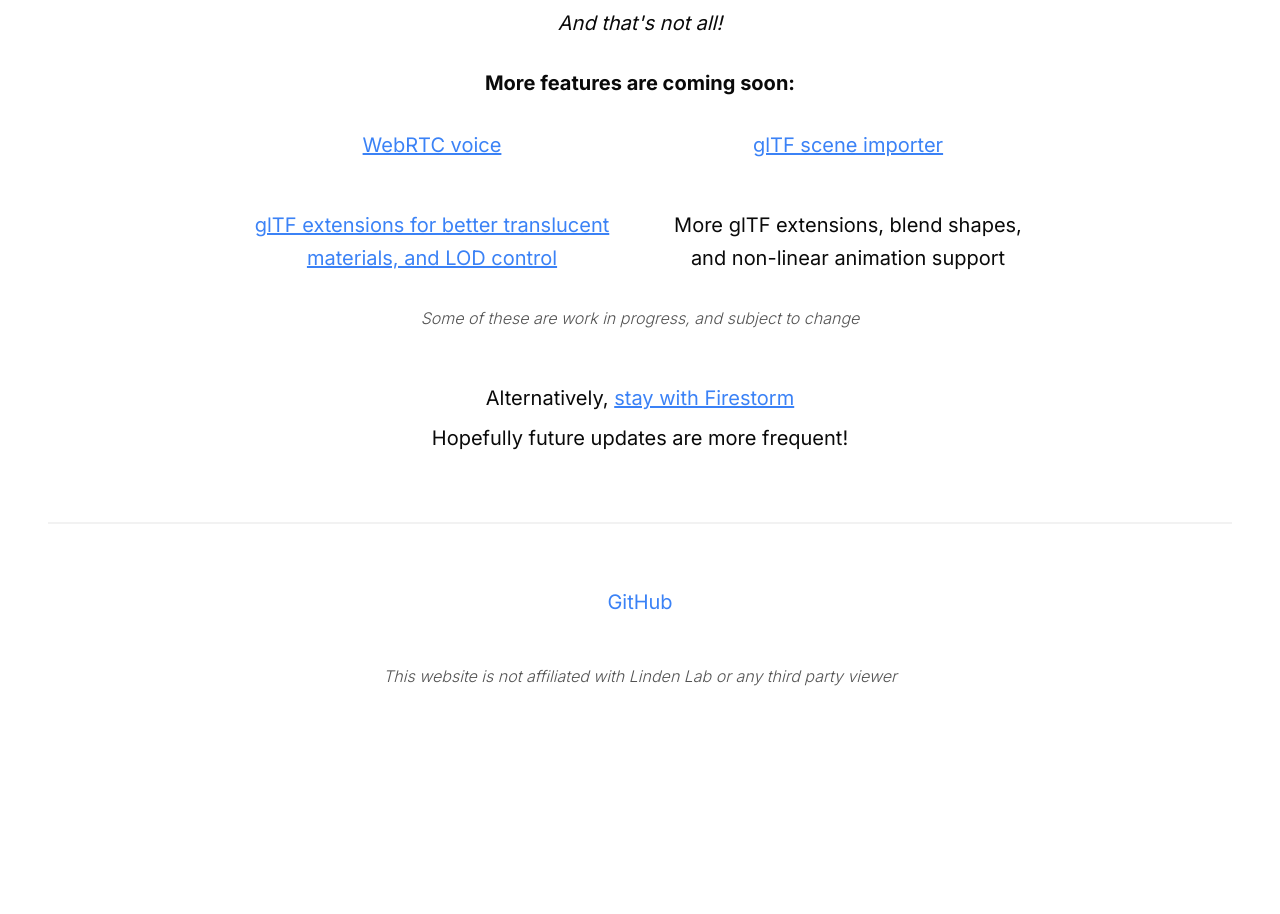
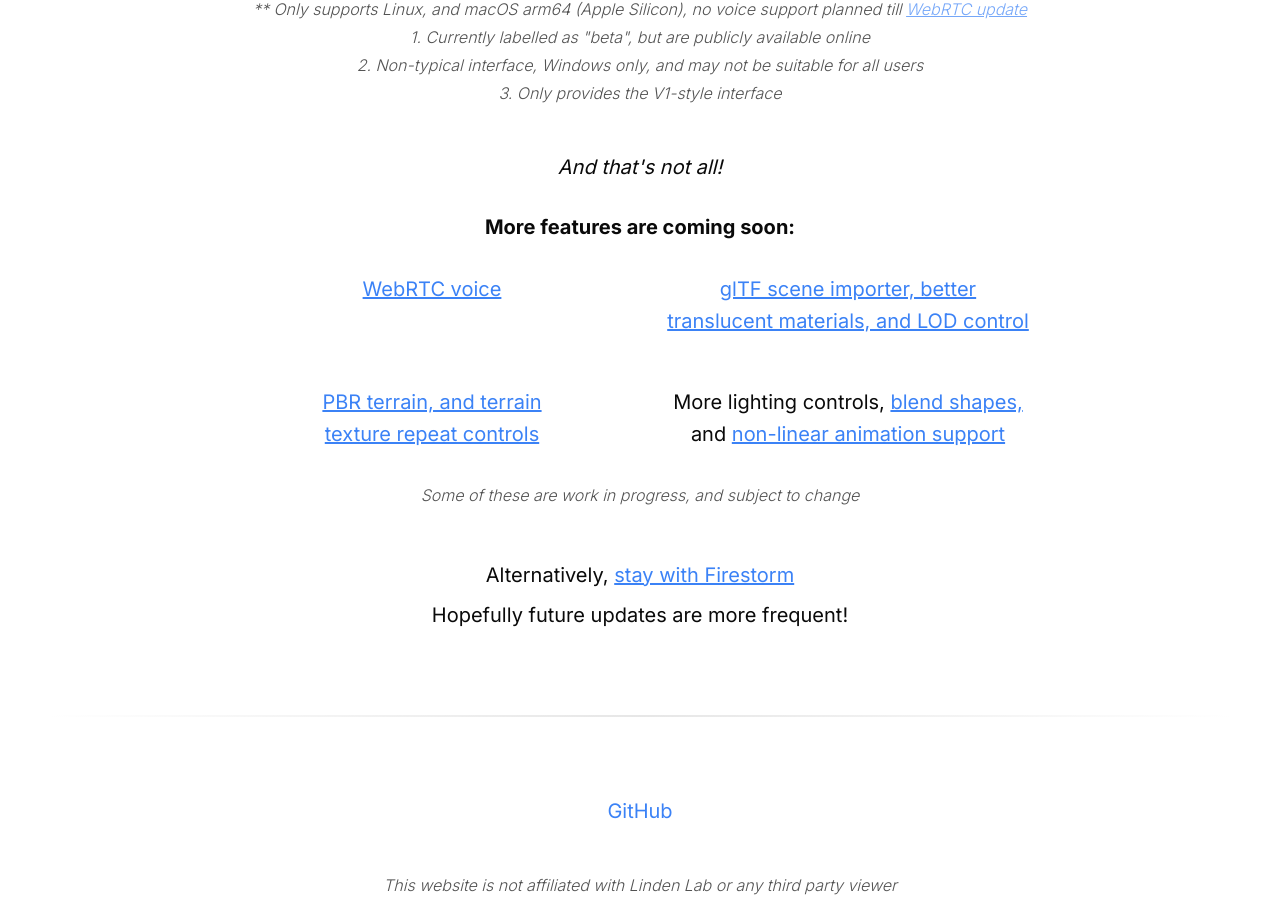
Before and after one commit to gwigz/isfirestormpbryet, a Next.js app: page / in a window 1280 px wide. Shown: the part 1368-2282 px from the top of the page. Before the commit the page ends 2104 px from the top, so only its background shows below. Built offline with nearby package versions, Linux system fonts and the light colour scheme.

Commit message:
feat: slightly more detail on upcoming features

```diff
--- a/src/app/layout.tsx
+++ b/src/app/layout.tsx
@@ -8,8 +8,9 @@
 const inter = Inter({ subsets: ["latin"] });
 
 export const metadata: Metadata = {
-	title: "Is Firestorm PBR yet",
-	description: "Yes! Downloads are available now...",
+	title: "Is Firestorm PBR yet?",
+	description:
+		"Yes, and be sure to check out what else is coming soon to Second Life!",
 };
 
 export default function RootLayout({
--- a/src/app/page.tsx
+++ b/src/app/page.tsx
@@ -5,13 +5,13 @@
 
 function Separator() {
 	return (
-		<hr className="w-full border-t-2 border-foreground/5 dark:border-foreground/10 my-4" />
+		<hr className="h-0.5 w-full my-8 bg-gradient-to-r from-background via-foreground/10 to-background border-0" />
 	);
 }
 
 export default function Home() {
 	return (
-		<main className="flex min-h-screen max-w-7xl mx-auto flex-col gap-8 sm:gap-12 sm:items-center justify-between text-balance sm:text-center text-xl p-6 sm:p-12">
+		<main className="flex min-h-screen max-w-7xl mx-auto flex-col gap-8 sm:gap-12 sm:items-center justify-between text-balance sm:text-center text-xl p-6 sm:px-12 sm:py-40">
 			<h1 className="text-9xl font-semibold">YES</h1>
 
 			<h2 className="text-xl sm:text-3xl font-bold space-y-3">
@@ -202,24 +202,33 @@
 					</li>
 					<li>
 						<a
-							href="https://modemworld.me/2024/05/17/2024-week-20-sl-ccug-summary"
+							href="https://modemworld.me/2024/06/21/2024-week-25-sl-ccug-summary"
 							rel="noreferrer"
 						>
-							glTF scene importer
+							glTF scene importer, better translucent materials, and LOD control
 						</a>
 					</li>
 					<li>
 						<a
-							href="https://modemworld.me/2024/05/17/2024-week-20-sl-ccug-summary"
+							href="https://modemworld.me/2024/06/21/2024-week-25-sl-ccug-summary"
 							rel="noreferrer"
 						>
-							glTF extensions for better translucent materials, and LOD control
+							PBR terrain, and terrain texture repeat controls
 						</a>
 					</li>
 					<li>
 						<span>
-							More glTF extensions, blend shapes, and non-linear animation
-							support
+							More lighting controls,{" "}
+							<a
+								href="https://modemworld.me/2024/03/09/2024-week-10-sl-ccug-summary"
+								rel="noreferrer"
+							>
+								blend shapes,
+							</a>{" "}
+							and{" "}
+							<a href="https://modemworld.me/2024/05/11/2024-tpvd-meetings-may-10-webrtc-sl21b-pbr">
+								non-linear animation support
+							</a>
 						</span>
 					</li>
 				</ul>
```
